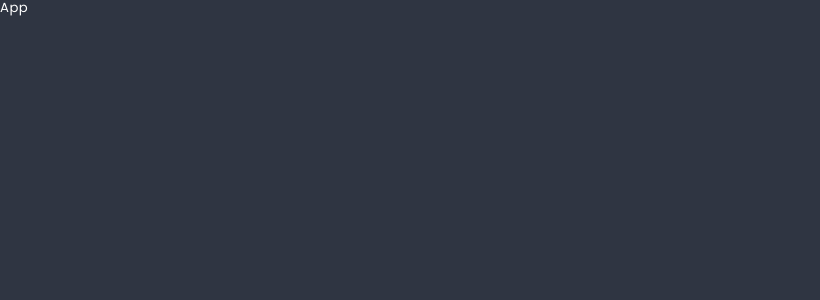
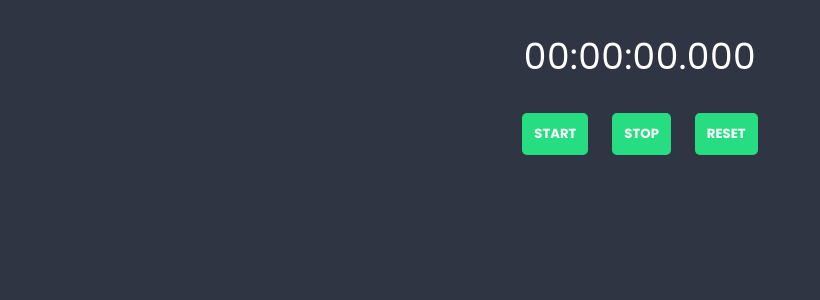
Before and after one commit to Witold-Wrzesniewski/stoper, a React (Create React App) app: page / in a window 1280 px wide. Shown: the top 300 px of the page, without its empty margins (0-820 px from the left). Built offline with nearby package versions, Linux system fonts and the light colour scheme.

Commit message:
Add Button and Stoper components

```diff
--- a/src/App.js
+++ b/src/App.js
@@ -1,10 +1,11 @@
 import './styles/normalize.scss';
 import './styles/global.scss';
+import Stoper from './components/Stoper/Stoper';
 
 function App() {
   return (
     <div className="App">
-      App
+      <Stoper />
     </div>
   );
 }
--- /dev/null
+++ b/src/components/Button/Button.js
@@ -0,0 +1,7 @@
+import styles from './Button.module.scss'
+
+const Button = props => {
+    return (<button className={styles.button}>{props.children}</button>);
+};
+
+export default Button;
--- /dev/null
+++ b/src/components/Button/Button.module.scss
@@ -0,0 +1,36 @@
+@import '../../styles/settings.scss';
+
+.button {
+    background: $color-success;
+    border: 0;
+    color: $color-light;
+    text-align: center;
+    line-height: 1.3;
+    padding: $base-size;
+    margin: 0 $base-size $base-size $base-size;
+    border-radius: $radius;
+    cursor: pointer;
+    font-weight: 700;
+    text-transform: uppercase;
+    transition: $transition;
+
+    &:hover {
+        background: darken($color-success, 5%);
+    }
+
+    &.danger {
+        background: $color-warning;
+
+        &:hover {
+            background: darken($color-warning, 5%);
+        }
+    }
+
+    &.transparent {
+        background: transparent;
+
+        &:hover {
+            color: darken($color-light, 20%);
+        }
+    }
+}
--- /dev/null
+++ b/src/components/Stoper/Stoper.js
@@ -0,0 +1,16 @@
+import styles from './Stoper.module.scss';
+import Button from '../Button/Button';
+
+const Stoper = () => {
+  return(
+    <>
+      <div className={styles.stoper}>00:00:00.000</div>
+      <section className={styles.buttonsSection}>
+        <Button>Start</Button>
+        <Button>Stop</Button>
+        <Button>Reset</Button>
+      </section>
+    </>)};
+
+
+export default Stoper;
--- /dev/null
+++ b/src/components/Stoper/Stoper.module.scss
@@ -0,0 +1,12 @@
+@import '../../styles/settings.scss';
+
+.stoper {
+  padding: ($base-size * 3) 0;
+  text-align: center;
+  font-size: ($base-size * 3);
+  text-transform: uppercase;
+}
+
+.buttonsSection {
+  text-align: center;
+}
```
